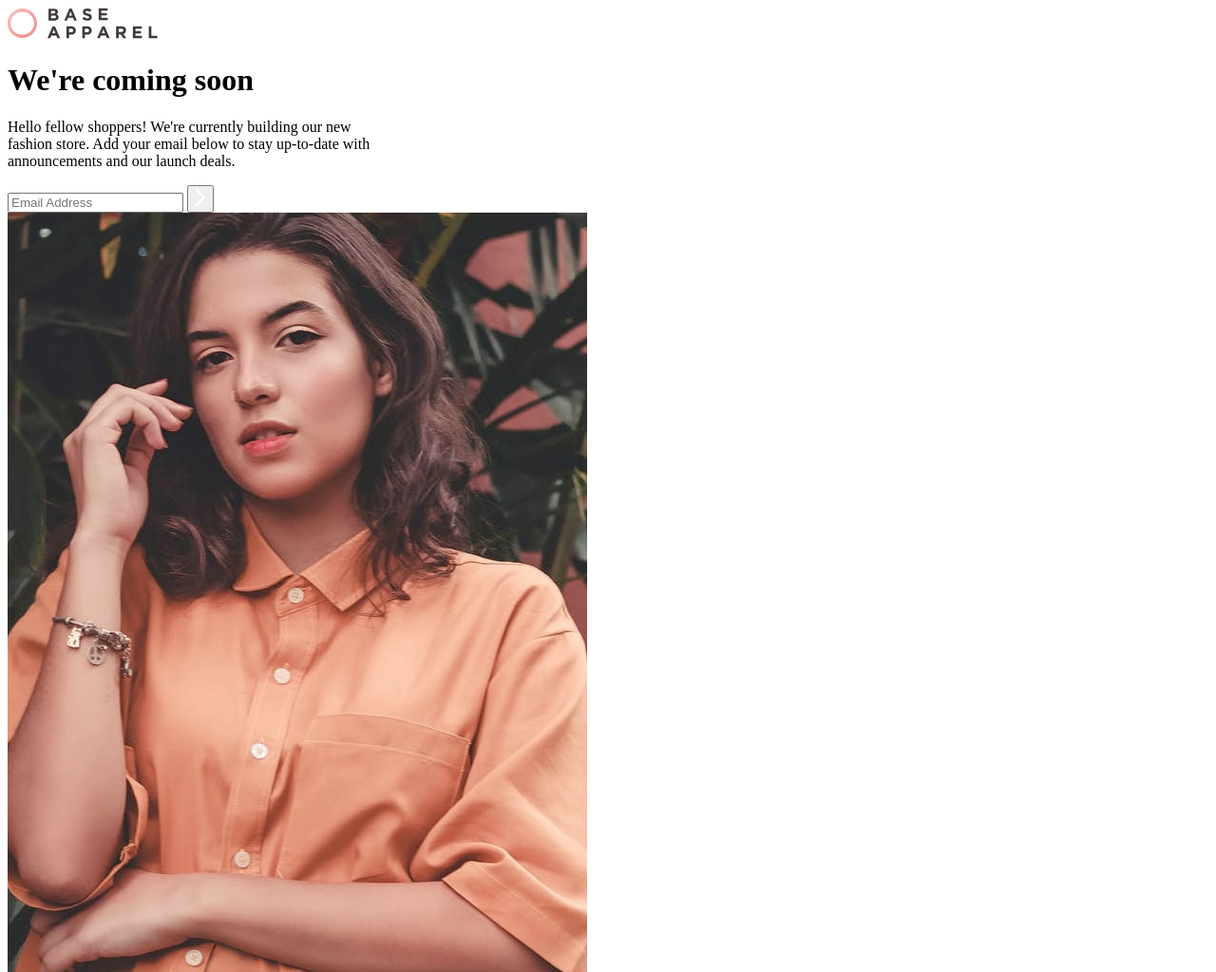
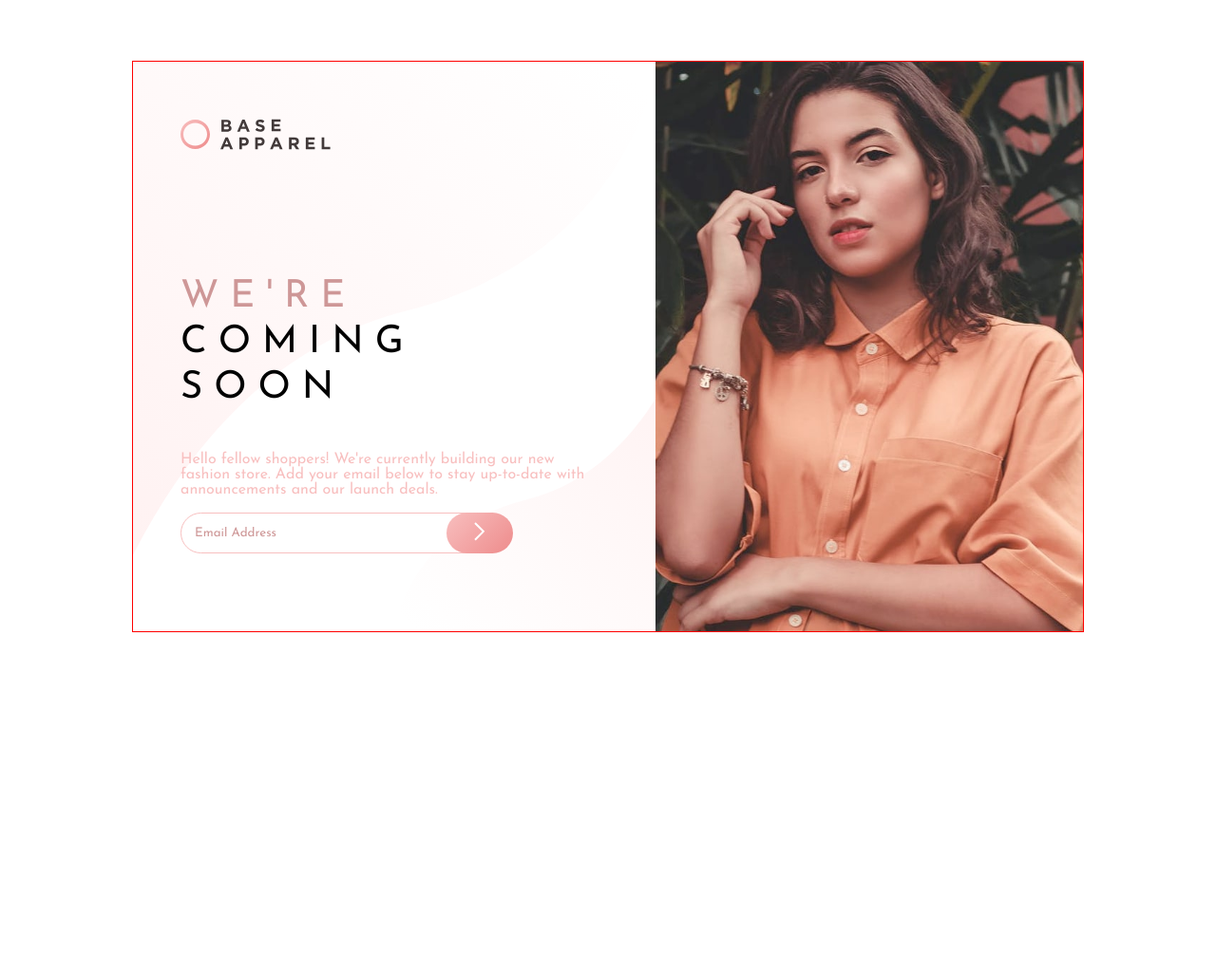
Before and after one commit to AdrielAmori/Base-Apparel, a plain HTML site: page index.html in a window 1280 px wide. Shown: the whole page at 95% size. After the commit the page ends 800 px from the top, so only its background shows below. Drawn offline with Linux system fonts and the light colour scheme.

Commit message:
update css

```diff
--- a/index.html
+++ b/index.html
@@ -4,23 +4,28 @@
 <head>
   <meta charset="UTF-8">
   <meta name="viewport" content="width=device-width, initial-scale=1.0">
-  <!-- displays site properly based on user's device -->
 
   <link rel="icon" type="image/png" sizes="32x32" href="./images/favicon-32x32.png">
 
   <title>Frontend Mentor | Base Apparel coming soon page</title>
+  <link rel="preconnect" href="https://fonts.googleapis.com">
+  <link rel="preconnect" href="https://fonts.gstatic.com" crossorigin>
+  <link href="https://fonts.googleapis.com/css2?family=Josefin+Sans:ital,wght@0,100..700;1,100..700&display=swap"
+    rel="stylesheet">
   <link rel="stylesheet" href="style.css">
 </head>
 
 <body>
   <div class="container">
-    <div>
+    <div id="text">
       <div id="logo">
         <img src="./images/logo.svg" alt="">
       </div>
       <div id="textForm">
         <h1>
-          We're coming soon
+          <span>We're</span> <br>
+          coming <br>
+          soon
         </h1>
         <p>
           Hello fellow shoppers! We're currently building our new <br>
@@ -32,23 +37,10 @@
           <button type="submit"><img src="./images/icon-arrow.svg" alt=""></button>
         </form>
       </div>
-      <div id="img">
-        <img src="./images/hero-desktop.jpg" alt="">
-      </div>
+    </div>
+    <div id="img">
     </div>
   </div>
-
-
-
-
-
-
-
-  <!--
-
-
-
-   -->
 </body>
 
 </html>
--- a/style.css
+++ b/style.css
@@ -0,0 +1,91 @@
+body {
+  margin: 0;
+  padding: 0;
+  box-sizing: border-box;
+}
+
+.container {
+  width: 1000px;
+  height: 600px;
+  margin: 5% auto;
+  display: grid;
+  grid-auto-flow: column;
+  grid-template-columns: 55% 45%;
+  border: 1px solid red;
+}
+
+#text{
+  padding-top: 30px;
+  padding-left: 50px;
+  background-image: url(./images/bg-pattern-desktop.svg);
+  background-size: cover;
+  background-repeat: no-repeat;
+  background-position: center;
+}
+
+#text #logo{
+  margin-top: 30px;
+  margin-bottom: 100px;
+}
+
+#textForm{
+  display: flex;
+  flex-direction: column;
+  text-align: left;
+  font-family: "Josefin Sans", serif;
+}
+
+#textForm h1{
+  font-size: 40px;
+  font-weight: normal;
+  text-transform: uppercase;
+  letter-spacing: 12px;
+  line-height: 1.2;
+}
+
+#textForm p{
+  font-size: 16px;
+  color: hsl(0, 80%, 86%);
+}
+
+#textForm span{
+  color: hsl(0, 36%, 70%);
+}
+
+#img{
+  margin: 0;
+  padding: 0;
+  background-image: url(./images/hero-desktop.jpg);
+  background-size: cover;
+  width: 100%;
+}
+
+form{
+  display: flex;
+  position: relative;
+  width: 70%;
+}
+
+form input{
+  border-radius: 50px;
+  border: 1px solid hsl(0, 80%, 86%);
+  width: 90%;
+  padding: 14px;
+  font-family: "Josefin Sans", serif;
+  color: hsl(0, 36%, 70%);
+}
+
+form input::placeholder{
+  color: hsl(0, 36%, 70%);
+}
+
+button{
+  background: linear-gradient(135deg, hsl(0, 80%, 86%), hsl(0, 74%, 74%));
+  width: 70px;
+  border: 0;
+  border-radius: 50px;
+  padding: 10px;
+  position: absolute;
+  right: 0;
+  cursor: pointer;
+}
```
